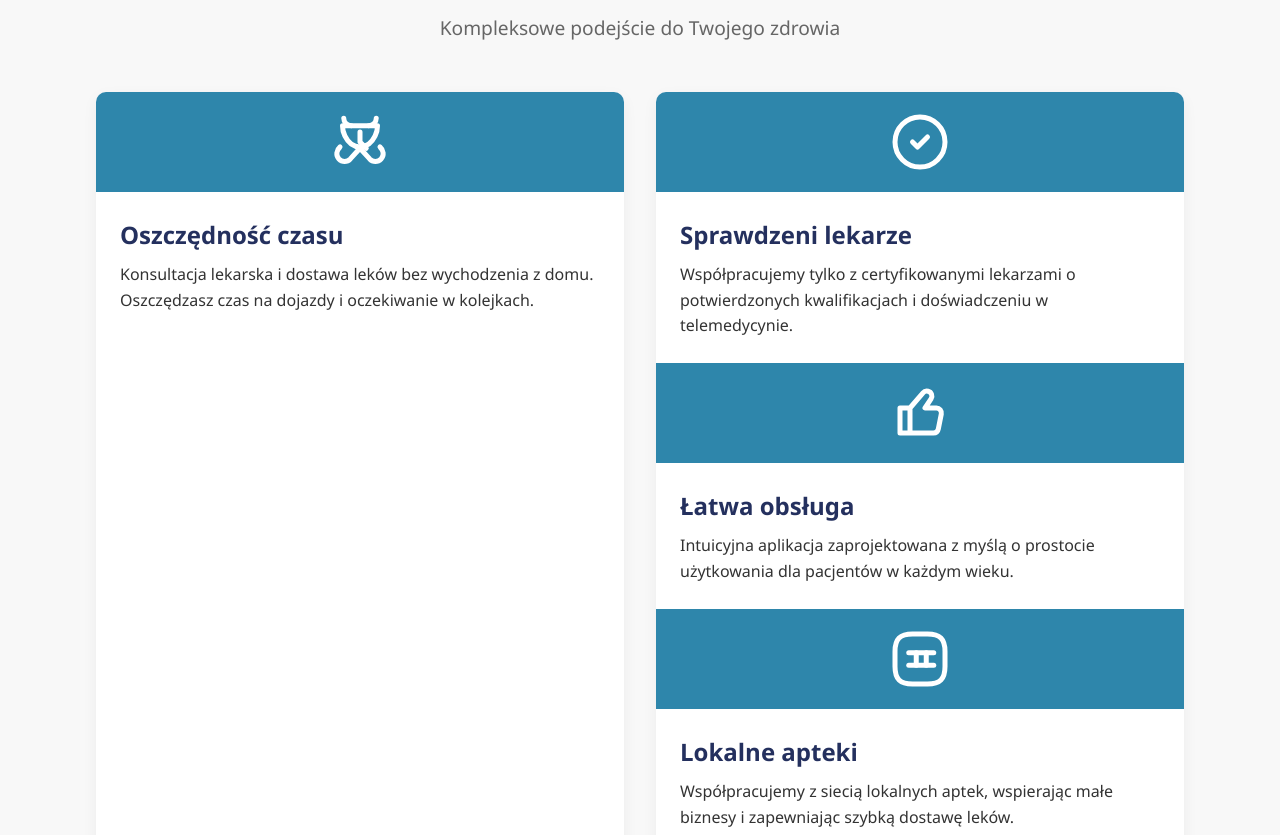
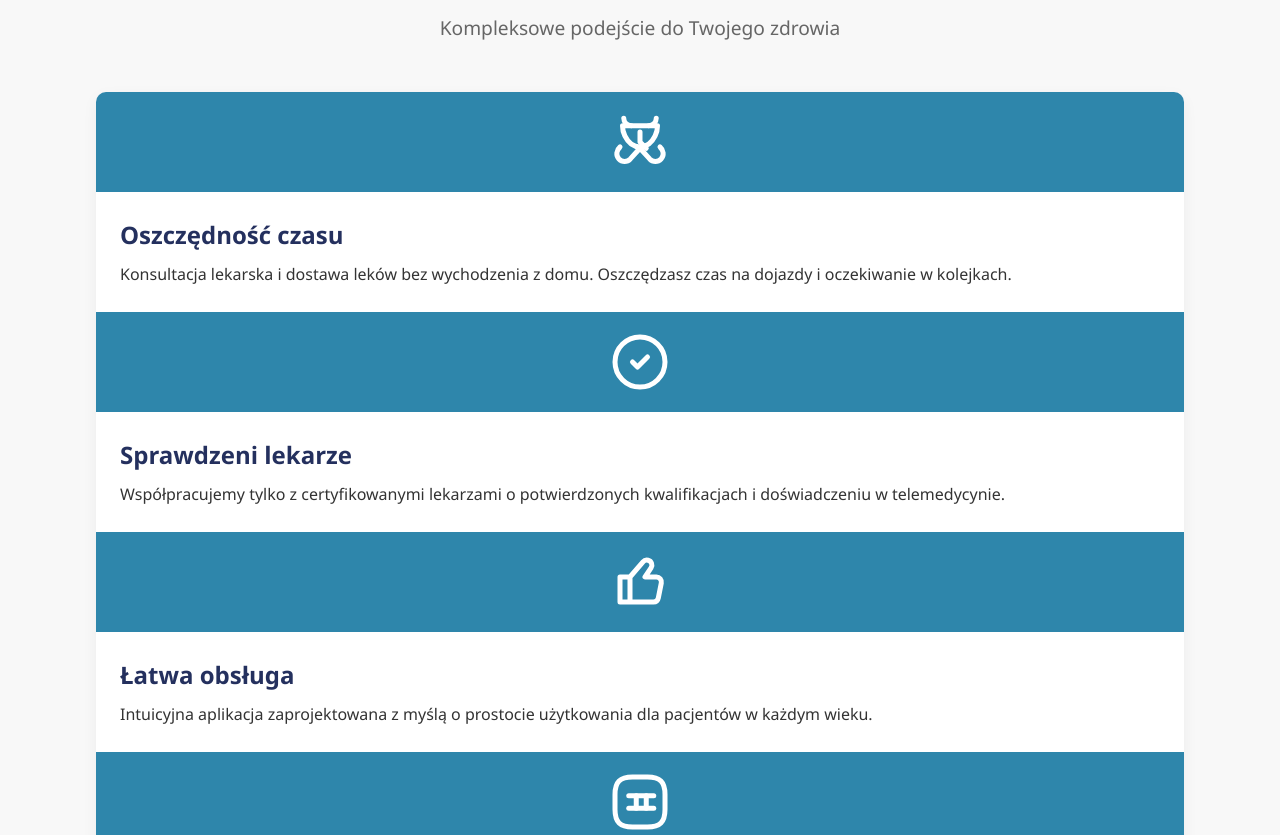
Before and after one commit to telmedo/www, a plain HTML site: page index.html in a window 1280 px wide. Shown: the part 1788-2623 px from the top of the page. Drawn offline with Linux system fonts and the light colour scheme.

Commit message:
benefits

```diff
--- a/index.html
+++ b/index.html
@@ -702,10 +702,7 @@ font-size: 2rem;
             <p>Konsultacja lekarska i dostawa leków bez wychodzenia z domu. Oszczędzasz czas na dojazdy i oczekiwanie w kolejkach.</p>
         </div>
 
-    </div>
 
-
-    <div class="benefit-card">
         <div class="benefit-icon">
             <svg width="60" height="60" viewBox="0 0 24 24" fill="none" xmlns="http://www.w3.org/2000/svg">
                 <path d="M12 22C17.5228 22 22 17.5228 22 12C22 6.47715 17.5228 2 12 2C6.47715 2 2 6.47715 2 12C2 17.5228 6.47715 22 12 22Z" stroke="white" stroke-width="2" stroke-linecap="round" stroke-linejoin="round"/>
```
